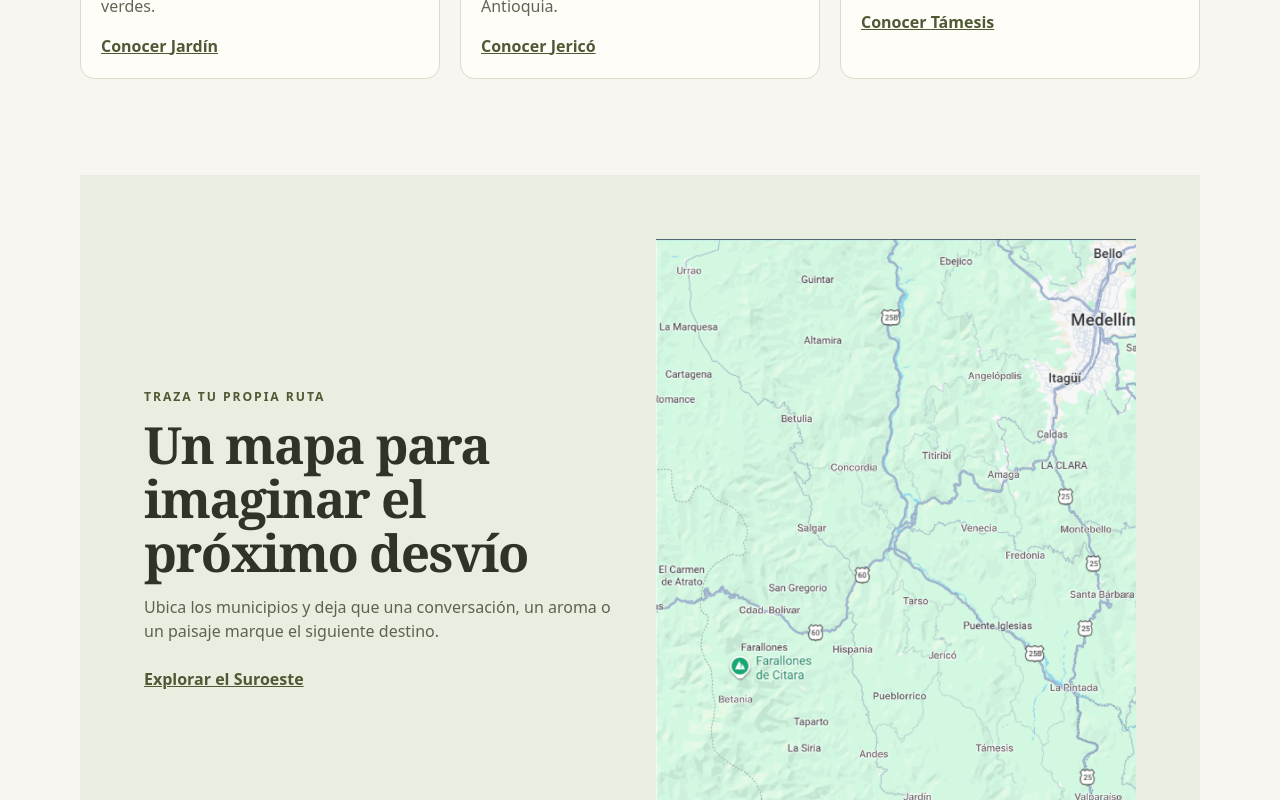
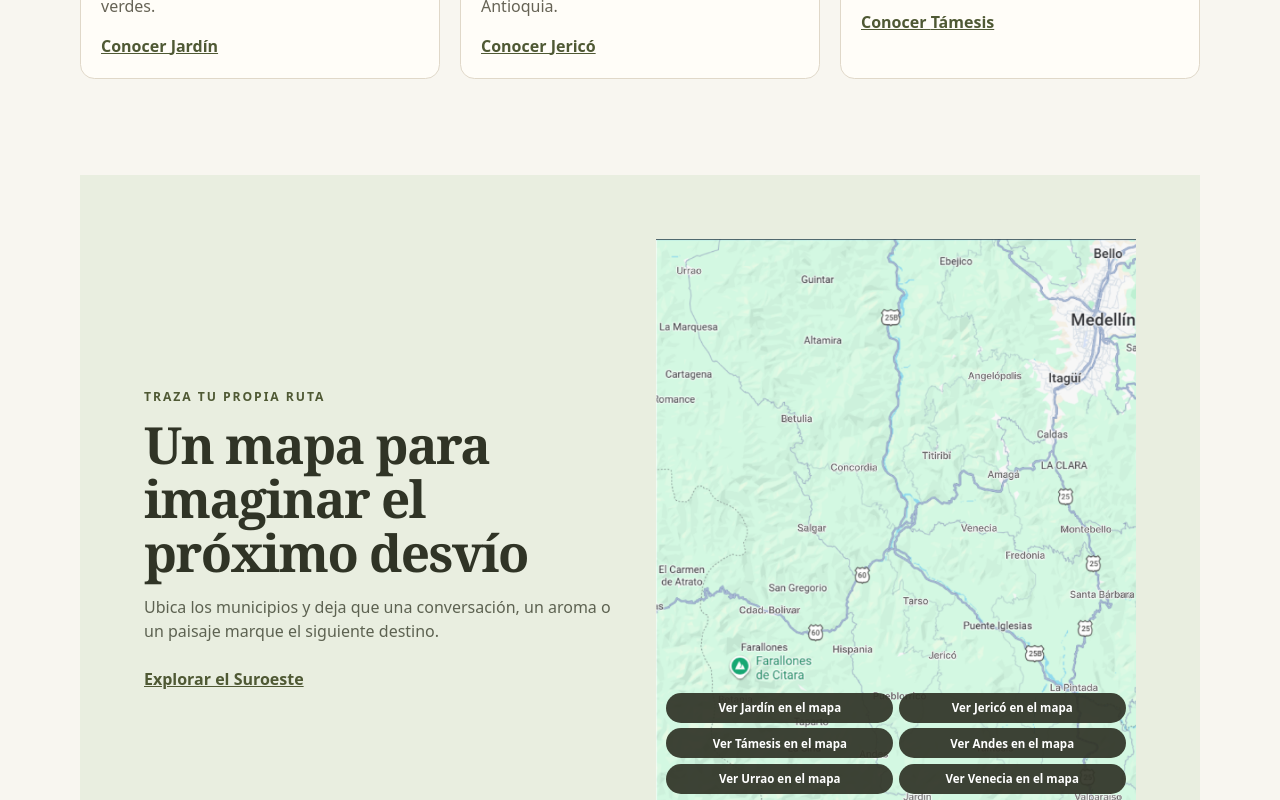
Before and after one commit to PR3S1G4zZ/PARADISSE, a React (Vite) app: page / in a window 1280 px wide. Shown: the part 2000-2800 px from the top of the page. Built offline with nearby package versions, Linux system fonts and the light colour scheme.

Commit message:
fix: make integrated screens actionable

```diff
--- a/src/features/about/AboutPage.tsx
+++ b/src/features/about/AboutPage.tsx
@@ -17,7 +17,7 @@ export function AboutPage() {
       </header>
 
       <section className="about-story" aria-labelledby="about-story-title">
-        <img src="/assets/paradisse-hero.png" alt="Montañas y naturaleza del Suroeste Antioqueño" />
+        <img src="/assets/suroeste-landscape.png" alt="Montañas y naturaleza del Suroeste Antioqueño" />
         <div>
           <p className="about-eyebrow">Nuestra historia</p>
           <h2 id="about-story-title">Nacimos para que viajar vuelva a sentirse personal</h2>
--- a/src/features/home/HomePage.tsx
+++ b/src/features/home/HomePage.tsx
@@ -20,7 +20,7 @@ export function HomePage() {
         </div>
         <img
           className="home-hero__image"
-          src="/assets/paradisse-hero.png"
+          src="/assets/suroeste-landscape.png"
           alt="Paisaje del Suroeste Antioqueño"
         />
       </section>
@@ -69,7 +69,18 @@ export function HomePage() {
           <p>Ubica los municipios y deja que una conversación, un aroma o un paisaje marque el siguiente destino.</p>
           <Link className="home-text-link" to="/destinos">Explorar el Suroeste</Link>
         </div>
-        <img src="/assets/suroeste-map.png" alt="Mapa ilustrado de municipios del Suroeste Antioqueño" />
+        <div className="home-map__visual">
+          <img src="/assets/suroeste-map.png" alt="Mapa ilustrado de municipios del Suroeste Antioqueño" />
+          <nav className="home-map__controls" aria-label="Municipios en el mapa">
+            <ul>
+              {municipalities.map((municipality) => (
+                <li key={municipality.slug}>
+                  <Link to={`/destinos/${municipality.slug}`}>Ver {municipality.name} en el mapa</Link>
+                </li>
+              ))}
+            </ul>
+          </nav>
+        </div>
       </section>
 
       <section className="home-cta" aria-labelledby="home-cta-title">
--- a/src/features/home/home.css
+++ b/src/features/home/home.css
@@ -27,7 +27,12 @@
 .home-destination-card p { color: #666355; margin: .6rem 0 1rem; }
 .home-map { align-items: center; background: #e9eee0; display: grid; gap: 2rem; padding: clamp(1.5rem, 5vw, 4rem); }
 .home-map__content p:not(.home-eyebrow) { color: #5d6251; margin: 1rem 0 1.5rem; max-width: 35rem; }
-.home-map > img { justify-self: center; max-width: 31rem; width: 100%; }
+.home-map__visual { justify-self: center; max-width: 31rem; position: relative; width: 100%; }
+.home-map__visual > img { display: block; width: 100%; }
+.home-map__controls { bottom: .65rem; left: .65rem; position: absolute; right: .65rem; }
+.home-map__controls ul { display: grid; gap: .35rem; grid-template-columns: repeat(2, minmax(0, 1fr)); list-style: none; margin: 0; padding: 0; }
+.home-map__controls a { background: rgb(48 52 38 / 92%); border-radius: 999px; color: #fff; display: block; font-size: .72rem; font-weight: 750; padding: .4rem .55rem; text-align: center; text-decoration: none; }
+.home-map__controls a:hover { background: var(--color-olive-dark); }
 .home-cta { background: var(--color-olive-dark); color: #fffdf7; display: grid; overflow: hidden; position: relative; }
 .home-cta > img { height: 100%; inset: 0; object-fit: cover; opacity: .22; position: absolute; width: 100%; }
 .home-cta > div { padding: clamp(2rem, 6vw, 4.5rem); position: relative; }
@@ -37,4 +42,4 @@
 .home-button--light:hover { background: #f0eadb; }
 .home-button:focus-visible, .home-page a:focus-visible { outline: 3px solid var(--color-gold); outline-offset: 3px; }
 @media (min-width: 760px) { .home-hero { grid-template-columns: 1.08fr .92fr; min-height: 32rem; } .home-map { grid-template-columns: 1fr 1fr; } }
-@media (max-width: 759px) { .home-facts { grid-template-columns: 1fr; } .home-facts article + article { border-left: 0; border-top: 1px solid #d9d1bf; } .home-section-heading { align-items: start; flex-direction: column; } .home-destination-grid { grid-template-columns: 1fr; } }
+@media (max-width: 759px) { .home-facts { grid-template-columns: 1fr; } .home-facts article + article { border-left: 0; border-top: 1px solid #d9d1bf; } .home-section-heading { align-items: start; flex-direction: column; } .home-destination-grid { grid-template-columns: 1fr; } .home-map__controls { position: static; margin-top: .75rem; } }
```
Also changed, not shown: public/assets/suroeste-landscape.png (added), 1 other file (tests, documents, lock files or other folders).
